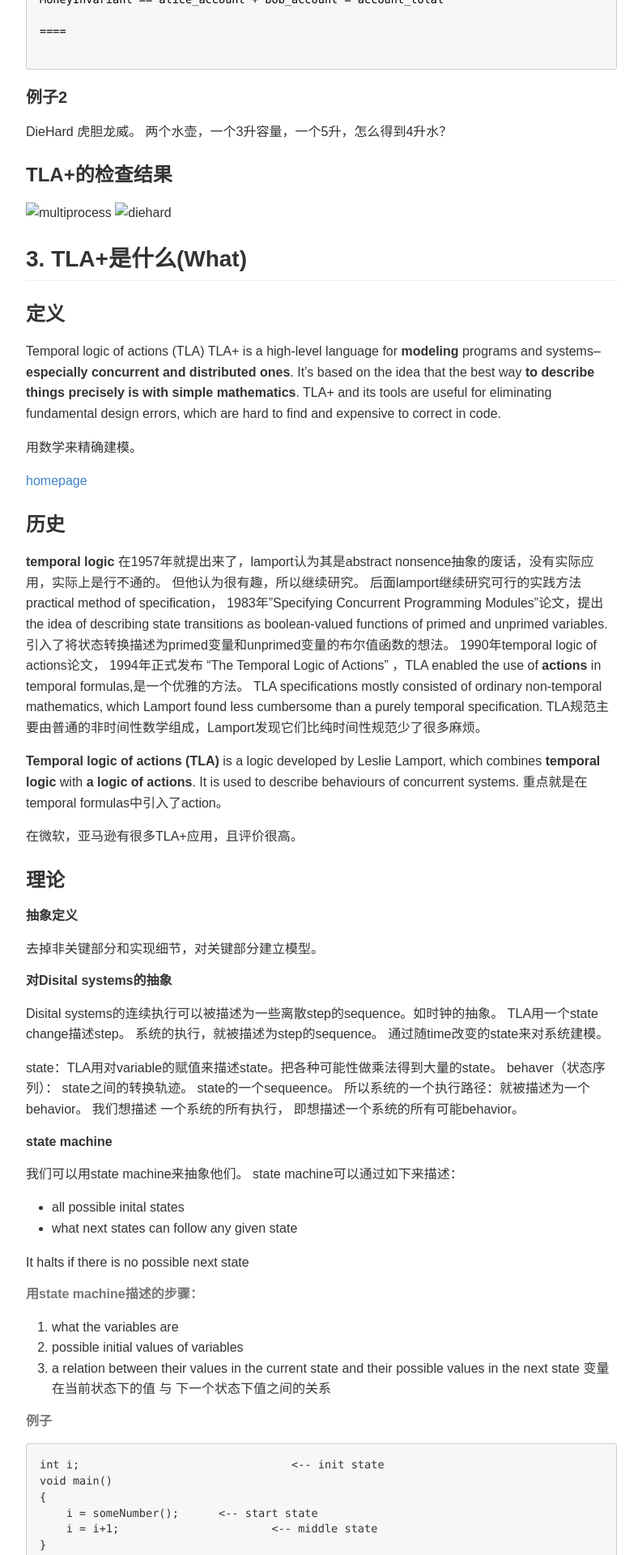
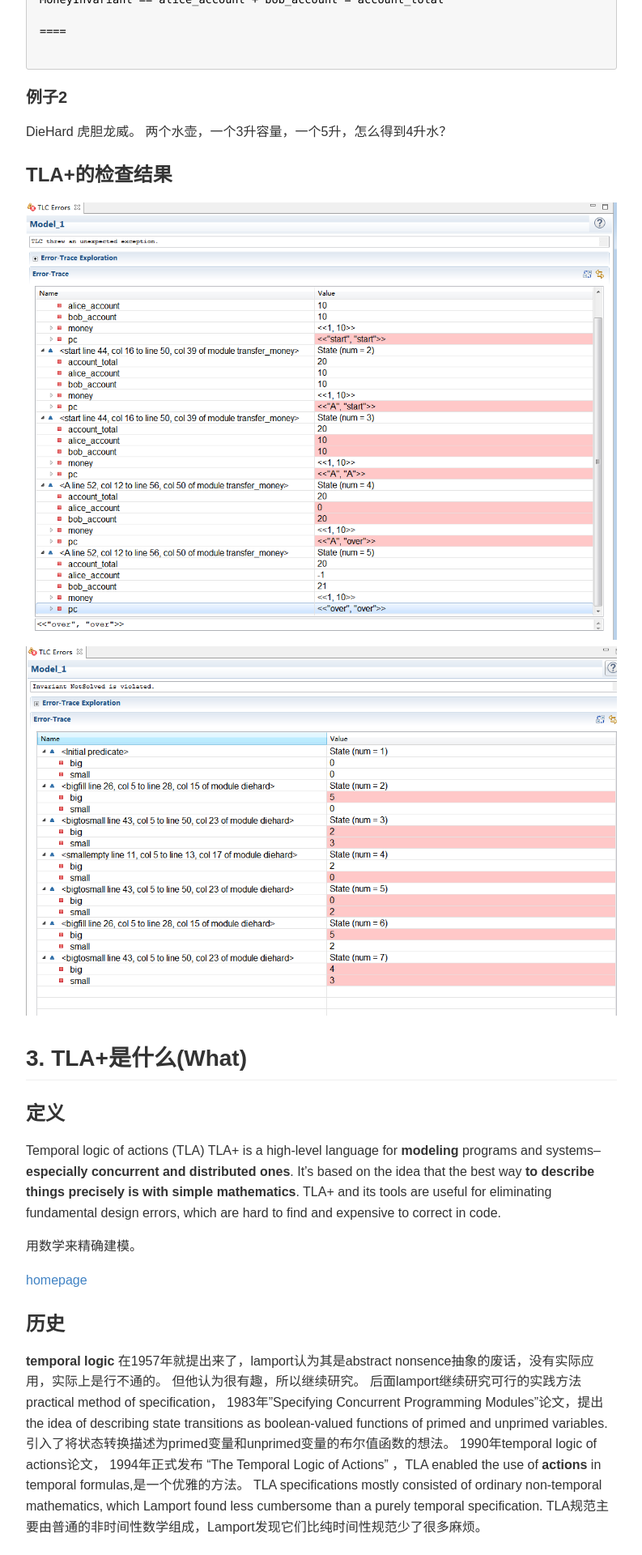
Before and after one commit to yanxuean/yanxuean.github.io, a Jekyll site: the page built from _posts/TLA+/2019-12-10-TLA+简介.md, in a window 1280 px wide. Shown: the part 1092-3012 px from the top of the page at 81% size, without its empty margins (118-911 px from the left). Built offline with Jekyll 4.4.1, drawn with Linux system fonts in a browser that asks for light colours.

Commit message:
correct image link

```diff
--- a/_posts/TLA+/2019-12-10-TLA+简介.md
+++ b/_posts/TLA+/2019-12-10-TLA+简介.md
@@ -56,8 +56,8 @@ DieHard 虎胆龙威。
 
 
 ### TLA+的检查结果
-![multiprocess](../../images/posts/TLA+/multiprocess.png)
-![diehard](../../images/posts/TLA+/diehard.png)
+![multiprocess](/images/posts/TLA+/multiprocess.png)
+![diehard](/images/posts/TLA+/diehard.png)
 
 
 
```
